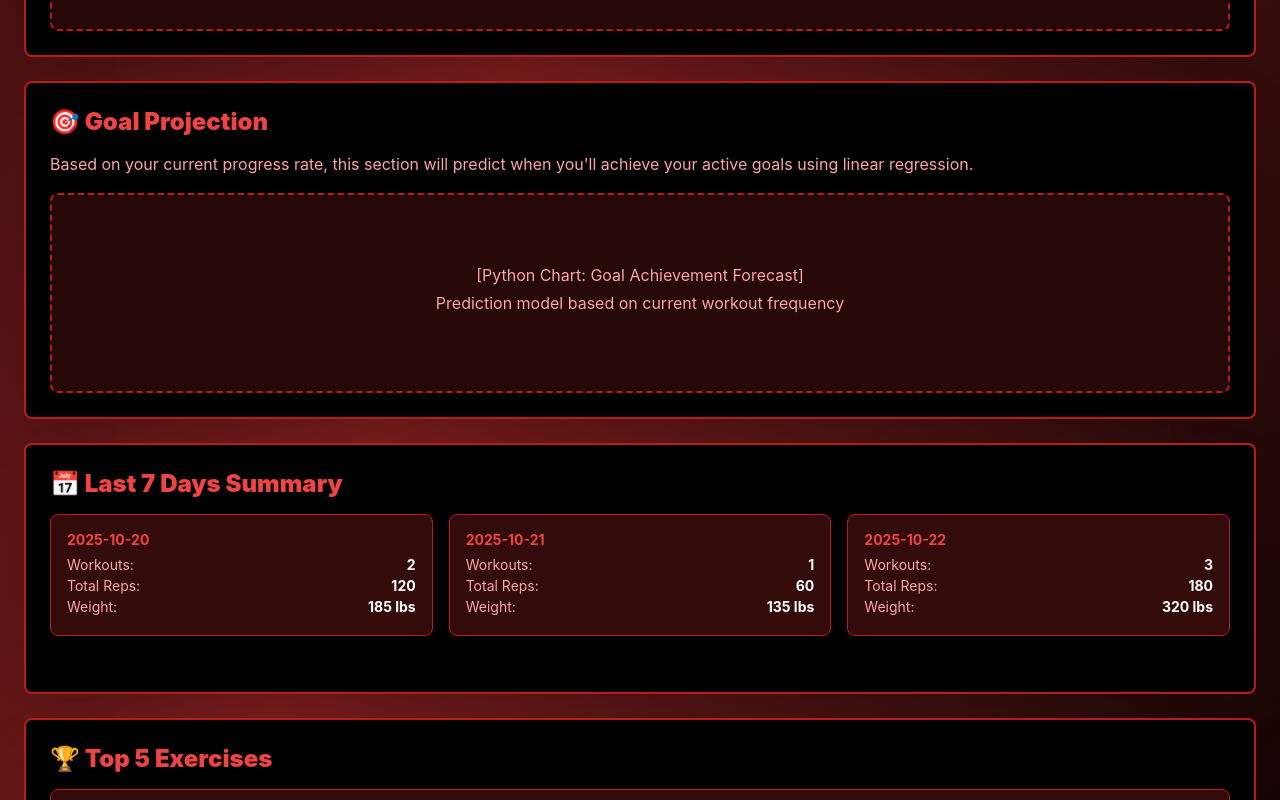
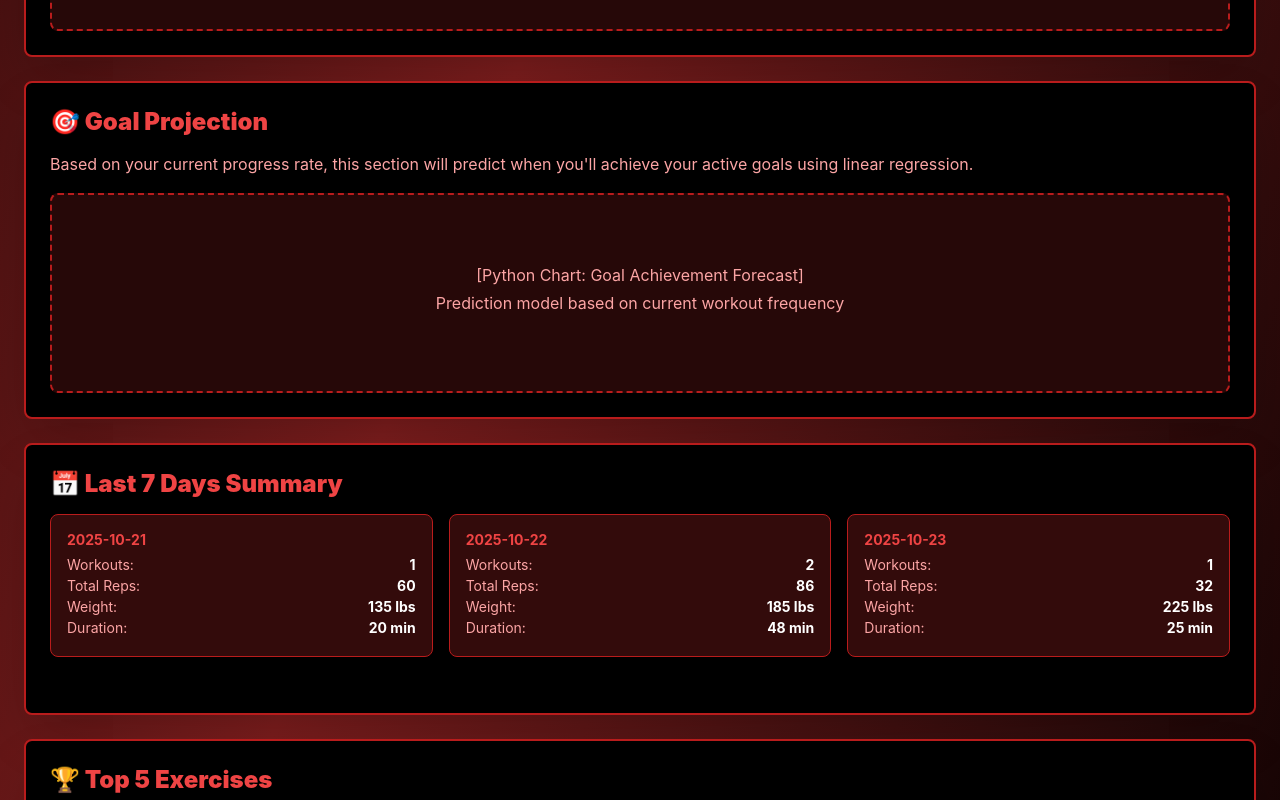
Before and after one commit to RileyKabatoff/WackyWorkout, a plain HTML site: page progress.html in a window 1280 px wide. Shown: the part 2000-2800 px from the top of the page. Drawn offline with Linux system fonts and the light colour scheme.

Commit message:
Update progress.html

```diff
--- a/progress.html
+++ b/progress.html
@@ -4,7 +4,7 @@
   <meta charset="UTF-8">
   <meta name="viewport" content="width=device-width, initial-scale=1.0">
   <title>Progress - Wacky Workout Tracker</title>
-  <link rel="icon" href="Media/favicon.ico" type="image/x-icon">
+  <link rel="icon" href="favicon.ico" type="image/x-icon">
   <link rel="stylesheet" href="styles.css">
 </head>
 <body>
@@ -17,13 +17,13 @@
       </div>
       <div class="header-right">
         <div class="streak-badge">
-          <div class="streak-number">7</div>
+          <div class="streak-number" id="streakNumber">7</div>
           <div class="streak-label">Day Streak 🔥</div>
         </div>
-        <a href="login.html" class="btn-logout" style="text-decoration: none;">
+        <button class="btn-logout" id="logoutBtn">
           <span>↩️</span>
           Logout
-        </a>
+        </button>
       </div>
     </header>
 
@@ -88,7 +88,7 @@
         <h2 class="card-title">📋 Monthly Statistics</h2>
         <p class="analysis-description">A comprehensive table analyzing your monthly performance with calculated statistics using pandas.</p>
 
-        <!--TABLE element - Appropriate for displaying structured numerical data in rows and columns -->
+
         <div class="table-placeholder">
           <p>[Python-Generated Table: Monthly Summary]</p>
           <table class="stats-table">
@@ -154,54 +154,8 @@
       <div class="card">
         <h2 class="card-title">📅 Last 7 Days Summary</h2>
         <div class="progress-summary">
-          <div class="progress-grid">
-            <div class="progress-day-card">
-              <div class="progress-date">2025-10-20</div>
-              <div class="progress-stat">
-                <span class="progress-label">Workouts:</span>
-                <span class="progress-value">2</span>
-              </div>
-              <div class="progress-stat">
-                <span class="progress-label">Total Reps:</span>
-                <span class="progress-value">120</span>
-              </div>
-              <div class="progress-stat">
-                <span class="progress-label">Weight:</span>
-                <span class="progress-value">185 lbs</span>
-              </div>
-            </div>
+          <div class="progress-grid" id="dailyProgress">
 
-            <div class="progress-day-card">
-              <div class="progress-date">2025-10-21</div>
-              <div class="progress-stat">
-                <span class="progress-label">Workouts:</span>
-                <span class="progress-value">1</span>
-              </div>
-              <div class="progress-stat">
-                <span class="progress-label">Total Reps:</span>
-                <span class="progress-value">60</span>
-              </div>
-              <div class="progress-stat">
-                <span class="progress-label">Weight:</span>
-                <span class="progress-value">135 lbs</span>
-              </div>
-            </div>
-
-            <div class="progress-day-card">
-              <div class="progress-date">2025-10-22</div>
-              <div class="progress-stat">
-                <span class="progress-label">Workouts:</span>
-                <span class="progress-value">3</span>
-              </div>
-              <div class="progress-stat">
-                <span class="progress-label">Total Reps:</span>
-                <span class="progress-value">180</span>
-              </div>
-              <div class="progress-stat">
-                <span class="progress-label">Weight:</span>
-                <span class="progress-value">320 lbs</span>
-              </div>
-            </div>
           </div>
         </div>
       </div>
@@ -210,28 +164,9 @@
       <div class="card">
         <h2 class="card-title">🏆 Top 5 Exercises</h2>
 
-        <!--Ordered list (ol) - Appropriate for ranking exercises in order -->
-        <ol class="exercise-ranking">
-          <li>
-            <span class="exercise-name">Push-ups</span>
-            <span class="exercise-count">8 sessions</span>
-          </li>
-          <li>
-            <span class="exercise-name">Squats</span>
-            <span class="exercise-count">6 sessions</span>
-          </li>
-          <li>
-            <span class="exercise-name">Bench Press</span>
-            <span class="exercise-count">5 sessions</span>
-          </li>
-          <li>
-            <span class="exercise-name">Pull-ups</span>
-            <span class="exercise-count">4 sessions</span>
-          </li>
-          <li>
-            <span class="exercise-name">Deadlift</span>
-            <span class="exercise-count">3 sessions</span>
-          </li>
+
+        <ol class="exercise-ranking" id="topExercises">
+
         </ol>
       </div>
     </main>
@@ -245,5 +180,79 @@
       </div>
     </footer>
   </div>
+
+  <script src="app.js"></script>
+  <script>
+
+    document.getElementById('streakNumber').textContent = getStreak();
+
+    const workouts = getWorkouts();
+
+
+    const workoutsByDate = {};
+    workouts.forEach(w => {
+      if (!workoutsByDate[w.date]) {
+        workoutsByDate[w.date] = [];
+      }
+      workoutsByDate[w.date].push(w);
+    });
+
+
+    const dailyData = Object.keys(workoutsByDate).sort().slice(-3).map(date => {
+      const dayWorkouts = workoutsByDate[date];
+      return {
+        date,
+        workouts: dayWorkouts.length,
+        weight: dayWorkouts.reduce((sum, w) => sum + w.weight, 0),
+        duration: dayWorkouts.reduce((sum, w) => sum + w.duration, 0),
+        reps: dayWorkouts.reduce((sum, w) => sum + (w.sets * w.reps), 0)
+      };
+    });
+
+
+    const dailyProgressHTML = dailyData.map(day => `
+      <div class="progress-day-card">
+        <div class="progress-date">${day.date}</div>
+        <div class="progress-stat">
+          <span class="progress-label">Workouts:</span>
+          <span class="progress-value">${day.workouts}</span>
+        </div>
+        <div class="progress-stat">
+          <span class="progress-label">Total Reps:</span>
+          <span class="progress-value">${day.reps}</span>
+        </div>
+        <div class="progress-stat">
+          <span class="progress-label">Weight:</span>
+          <span class="progress-value">${day.weight} lbs</span>
+        </div>
+        <div class="progress-stat">
+          <span class="progress-label">Duration:</span>
+          <span class="progress-value">${day.duration} min</span>
+        </div>
+      </div>
+    `).join('');
+
+    document.getElementById('dailyProgress').innerHTML = dailyProgressHTML;
+
+
+    const exerciseCount = {};
+    workouts.forEach(w => {
+      exerciseCount[w.exercise] = (exerciseCount[w.exercise] || 0) + 1;
+    });
+
+    const topExercises = Object.entries(exerciseCount)
+      .sort((a, b) => b[1] - a[1])
+      .slice(0, 5);
+
+
+    const topExercisesHTML = topExercises.map(([exercise, count]) => `
+      <li>
+        <span class="exercise-name">${exercise}</span>
+        <span class="exercise-count">${count} sessions</span>
+      </li>
+    `).join('');
+
+    document.getElementById('topExercises').innerHTML = topExercisesHTML;
+  </script>
 </body>
 </html>
```
